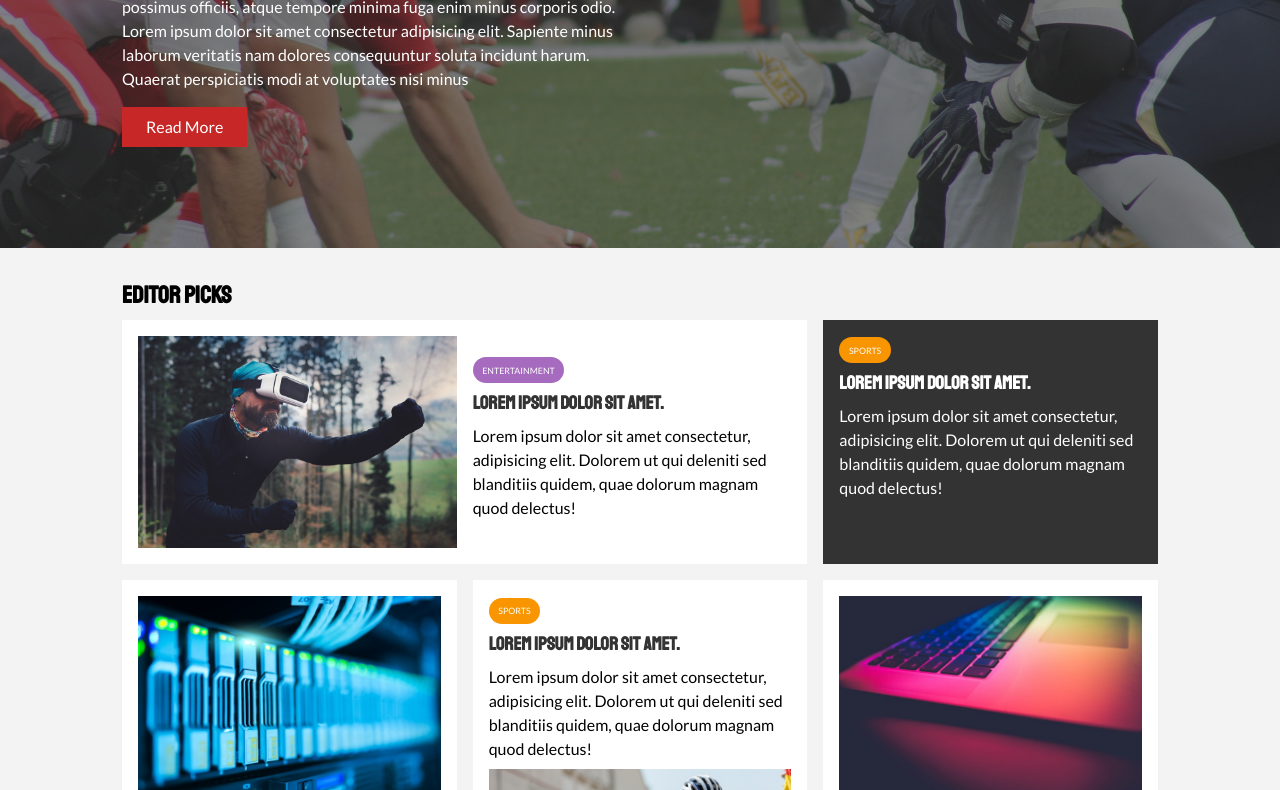
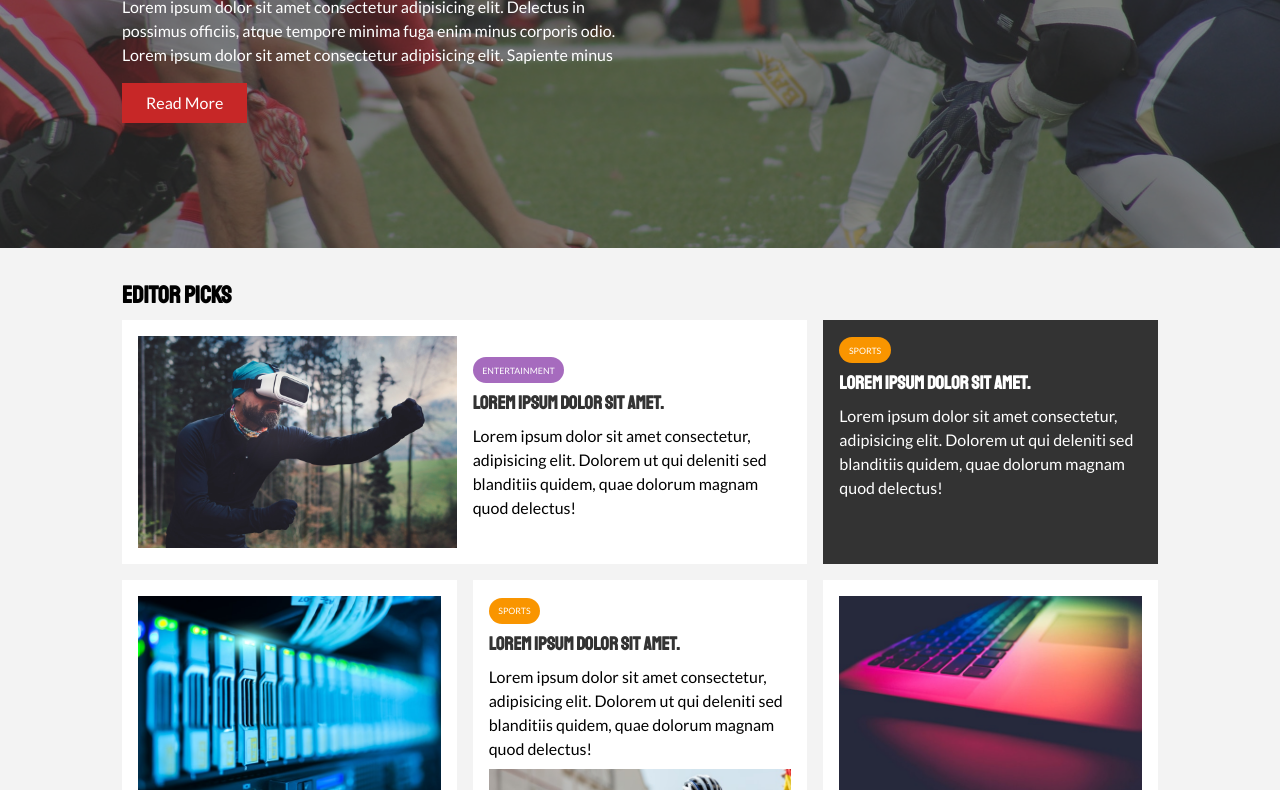
Before and after one commit to fabiokounang/news-website, a plain HTML site: page index.html in a window 1280 px wide. Shown: the part 290-1080 px from the top of the page. Drawn offline with Linux system fonts and the light colour scheme.

Commit message:
fixing showcase

```diff
--- a/index.html
+++ b/index.html
@@ -34,7 +34,7 @@
           <div class="showcase-content">
             <div class="category category-sports">Sports</div>
             <h1>Some Sports Article</h1>
-            <p>Lorem ipsum dolor sit amet consectetur adipisicing elit. Delectus in possimus officiis, atque tempore minima fuga enim minus corporis odio. Lorem ipsum dolor sit amet consectetur adipisicing elit. Sapiente minus laborum veritatis nam dolores consequuntur soluta incidunt harum. Quaerat perspiciatis modi at voluptates nisi minus</p>
+            <p>Lorem ipsum dolor sit amet consectetur adipisicing elit. Delectus in possimus officiis, atque tempore minima fuga enim minus corporis odio. Lorem ipsum dolor sit amet consectetur adipisicing elit. Sapiente minus </p>
             <a href="article.html" class="btn btn-primary">Read More</a>
           </div>
         </div>
```
